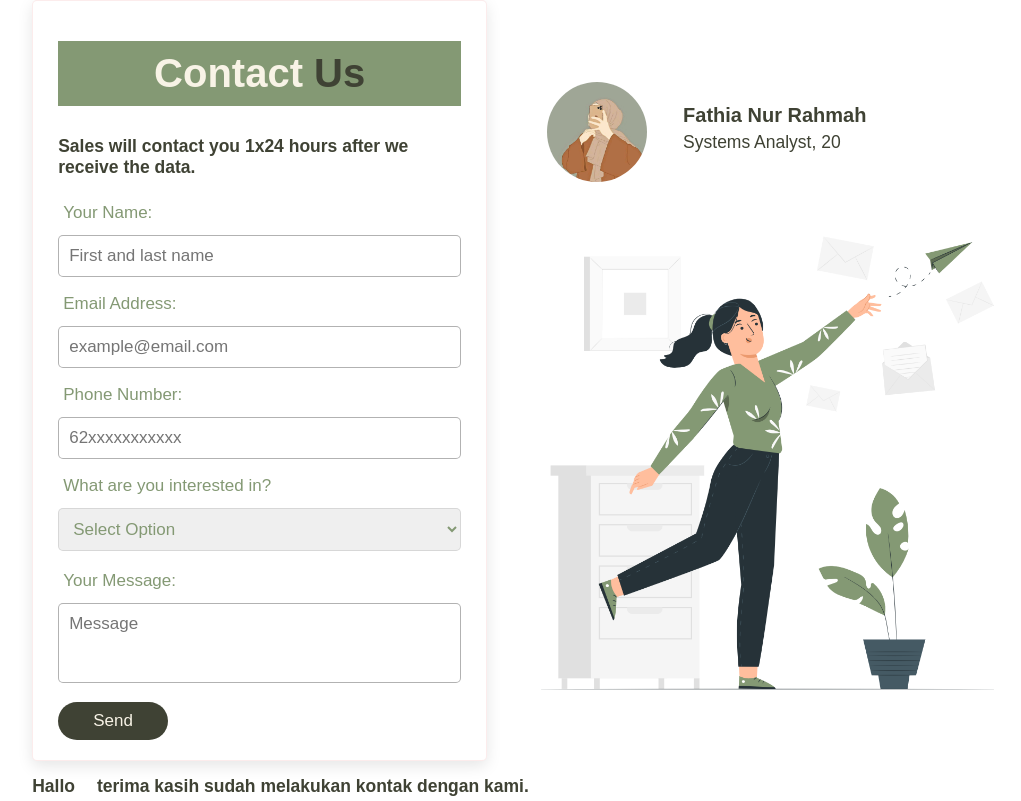
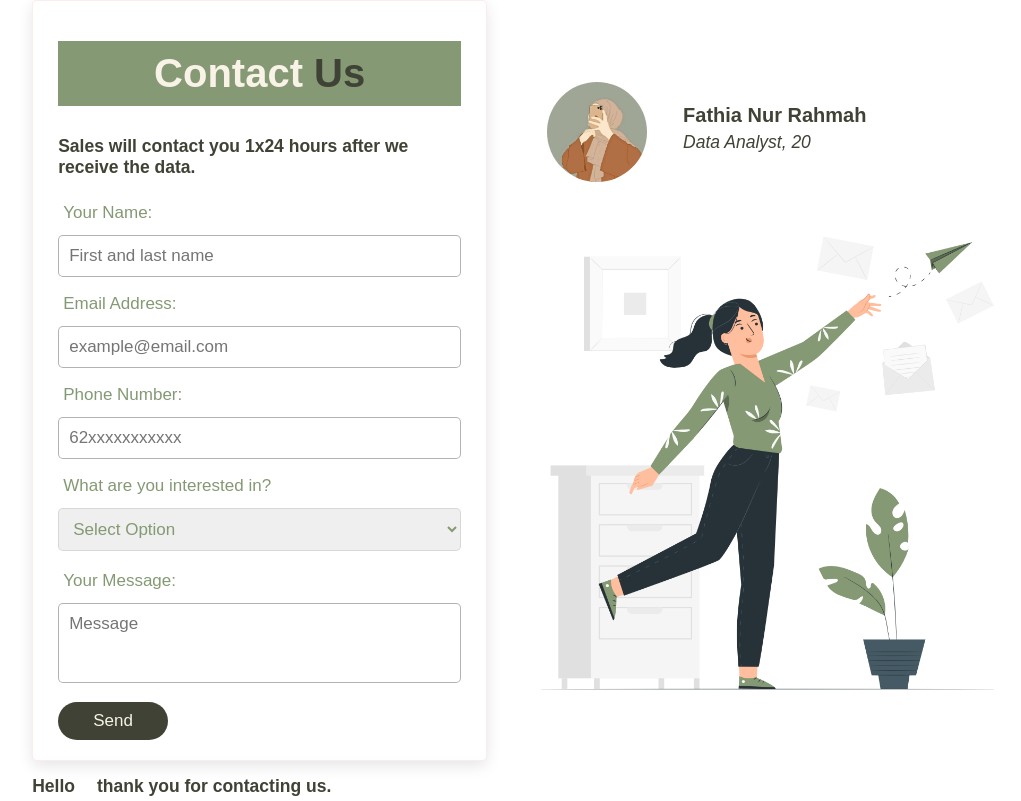
Before and after one commit to revou-fundamental-course/22-jan-24-Fathianr16, a plain HTML site: page index.html in a window 1280 px wide. Shown: the part 660-1461 px from the top of the page, without its empty margins (83-1104 px from the left). Drawn offline with Linux system fonts and the light colour scheme.

Commit message:
second modified

```diff
--- a/index.html
+++ b/index.html
@@ -68,7 +68,7 @@
                     </div>
                     <div class="textprofile">
                         <h3 class="profile">Fathia Nur Rahmah</h3>
-                        <span class="job">Systems Analyst, 20</span>
+                        <span class="job"><i>Data Analyst, 20</i></span>
                     </div>
                 </div>
                 <div class="image">
@@ -78,7 +78,7 @@
 
             <!-- Validation -->
             <div>
-                <h2 class="validate">Hallo<span id="sender-name"></span>terima kasih sudah melakukan kontak dengan kami.</h2>
+                <h2 class="validate">Hello<span id="sender-name"></span>thank you for contacting us.</h2>
             </div>
         </div>
     </section>
```
